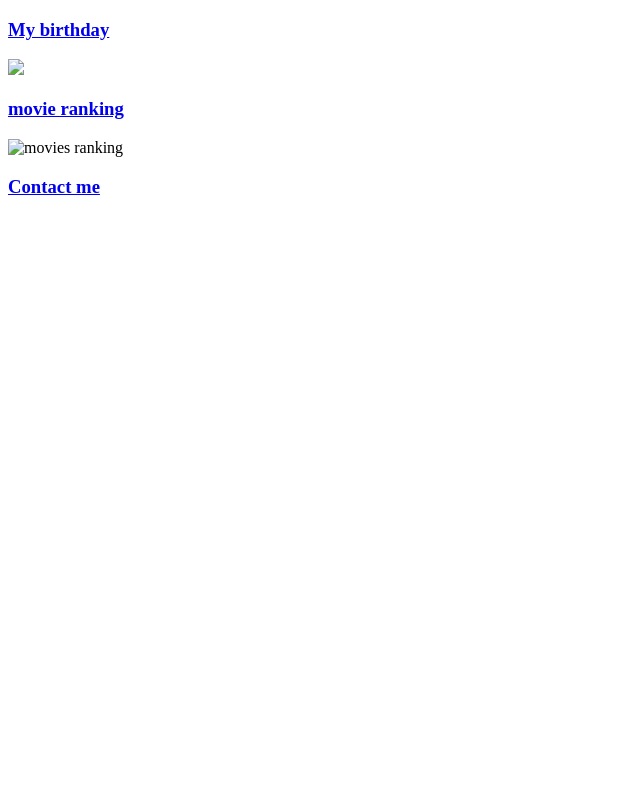
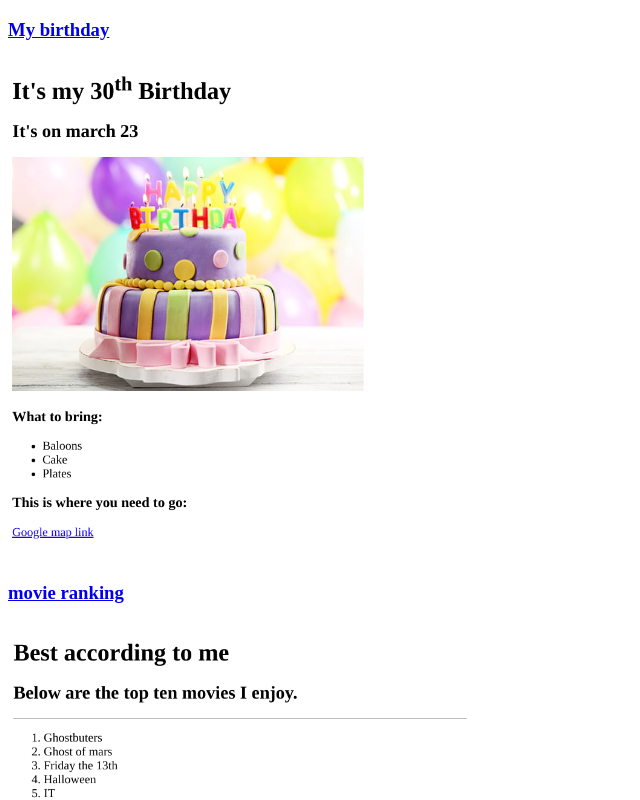
Before and after one commit to enriquecpt/my-portfolio, a plain HTML site: page index.html in a window 1280 px wide. Shown: the top 800 px of the page, without its empty margins (0-640 px from the left). Drawn offline with Linux system fonts and the light colour scheme.

Commit message:
Update index.html

```diff
--- a/index.html
+++ b/index.html
@@ -8,9 +8,9 @@
 </head>
 <body>
 <h3><a href="./public/birthday-invite.html">My birthday</a></h3>
-<img src="./images/mybirthday.png" height="500px">
+<img src="mybirthday.png" height="500px">
 <h3><a href="./public/movie.html">movie ranking</a></h3>
-<img src="./images/movies.png" alt="movies ranking" height="500px">
+<img src="movies.png" alt="movies ranking" height="500px">
 <h3><a href="./public/contact.html">Contact me</a></h3>
 
 
```
